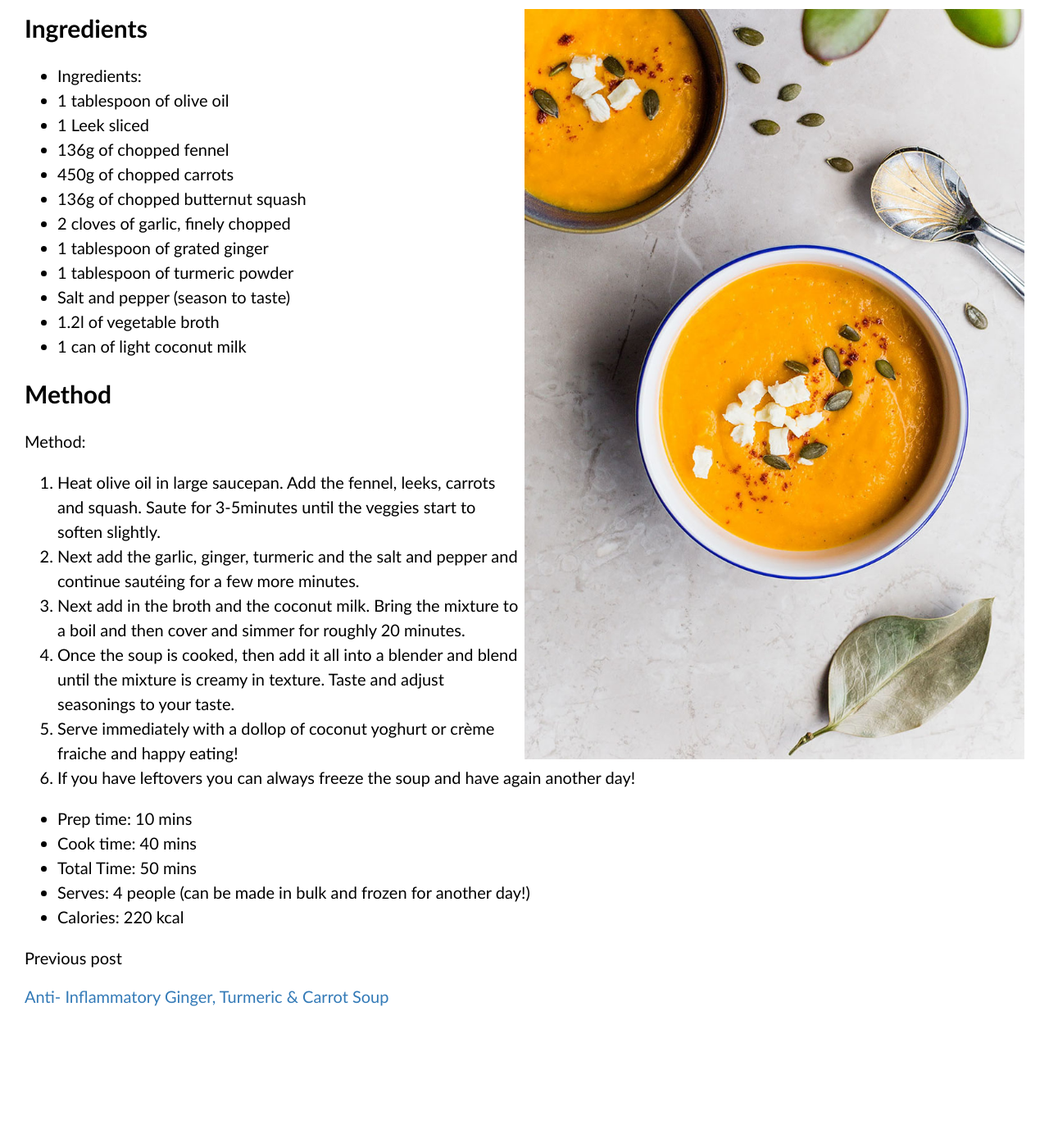
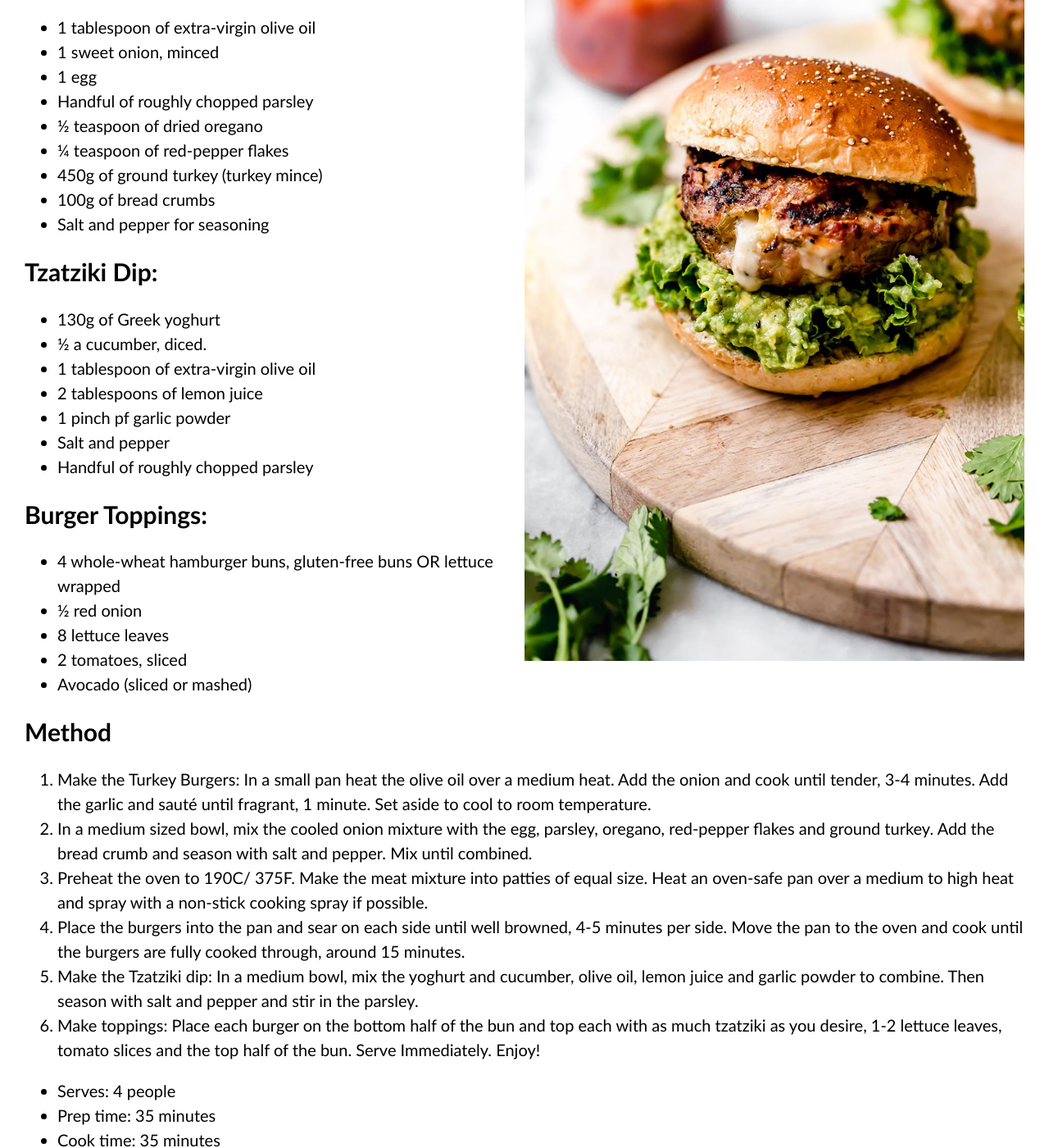
Before and after one commit to sunshinespeaks/sunshinespeaks.github.io, a Jekyll site: the page built from _recipes/recipe4.markdown, in a window 1280 px wide and 1400 px high, scrolled down 447 px. Shown: the whole window at 82% size. Built offline with Jekyll 4.4.1, drawn with Linux system fonts in a browser that asks for light colours; before the commit the page ends 1704 px from its top, so only the background shows below that; some of the changed text lies outside the part shown.

Commit message:
Recipe number 4

```diff
--- a/_recipes/recipe1.markdown
+++ b/_recipes/recipe1.markdown
@@ -27,7 +27,6 @@ Enjoy these delicious pancakes with a gluten free alternative! Swap out the bana
 
 ## Ingredients
 
-- Ingredients:
 - 100g Oats (This ingredient and stage 1 can be replaced by gluten free flour)
 - 80g ground almonds
 - 200ml of almond milk
--- a/_recipes/recipe3.markdown
+++ b/_recipes/recipe3.markdown
@@ -25,7 +25,6 @@ Key Ingredient health benefits:
 
 ## Ingredients
 
-- Ingredients:
 - 1 tablespoon of olive oil
 - 1 Leek sliced
 - 136g of chopped fennel
@@ -42,7 +41,6 @@ Key Ingredient health benefits:
 
 ## Method
 
-Method:
 1.	Heat olive oil in large saucepan. Add the fennel, leeks, carrots and squash. Saute for 3-5minutes until the veggies start to soften slightly.
 2.	Next add the garlic, ginger, turmeric and the salt and pepper and continue sautéing for a few more minutes.
 3.	Next add in the broth and the coconut milk. Bring the mixture to a boil and then cover and simmer for roughly 20 minutes.
--- a/_recipes/recipe4.markdown
+++ b/_recipes/recipe4.markdown
@@ -1,57 +1,70 @@
 ---
 layout: recipe
-title: Anti- Inflammatory Ginger, Turmeric & Carrot Soup
+title: Turkey Burgers & Tzatziki Dip
 date: 2019-10-19
 excerpt_separator: <!--more-->
 published: true
 order: 1
 tags:
-  - Ginger
-  - Turmeric
-  - Carrot
-  - Soup
+  - Burgers
+  - Recipe
+  - Food
+  - Meat
+  - Dip
+  - Tzatziki
 ---
 
-# Anti- Inflammatory Ginger and Turmeric Soup
+# Turkey Burgers & Tzatziki Dip
 
-This recipe is a perfectly delicious anti-inflammatory ginger and turmeric soup. It’s packed full of nutrients and flavour, as well as being easy on the gut!
-Key Ingredient health benefits:
--	Ginger has been used for centuries to help calm upset stomachs. Ginger helps to stimulate the creation of bile and therefore is the perfect ingredient for aiding digestion.
--	Turmeric – if you know you know. Turmeric is a well-known anti-inflammatory ingredient. Curcumin, within turmeric and alongside black pepper, helps to reduce inflammation within the gut and throughout your entire body! Turmeric is also used as an ingredient to help sooth muscles in our digestive systems in order for food to pass through more easily.
+-
+-	Turkey mince is a much cleaner, healthier and easier digestible alternative to beef, lamb or chicken burgers. It is an excellent source of high protein and is also a much less fatty meat than the above alternatives.
 
 <!--more-->
 
-[![Anti-Inflammatory Ginger, Turmeric & Carrot Soup](/_uploads/carrotsoupupdate.jpg)](/_uploads/carrotsoupupdate.jpg)
+[![Turkey Burgers with Mashed Avo & Tzatziki Dip](/_uploads/turkeyburgers.jpg)](/_uploads/turkeyburgers.jpg)
 
 ## Ingredients
 
-- Ingredients:
-- 1 tablespoon of olive oil
-- 1 Leek sliced
-- 136g of chopped fennel
-- 450g of chopped carrots
-- 136g of chopped butternut squash
-- 2 cloves of garlic, finely chopped
-- 1 tablespoon of grated ginger
-- 1 tablespoon of turmeric powder
-- Salt and pepper (season to taste)
-- 1.2l of vegetable broth
-- 1 can of light coconut milk
+## Turkey Burgers:
+- 1 tablespoon of extra-virgin olive oil
+- 1 sweet onion, minced
+- 1 egg
+- Handful of roughly chopped parsley
+- ½ teaspoon of dried oregano
+- ¼ teaspoon of red-pepper flakes
+- 450g of ground turkey (turkey mince)
+- 100g of bread crumbs
+- Salt and pepper for seasoning
+
+## Tzatziki Dip:
+- 130g of Greek yoghurt
+- ½ a cucumber, diced.
+- 1 tablespoon of extra-virgin olive oil
+- 2 tablespoons of lemon juice
+- 1 pinch pf garlic powder
+- Salt and pepper
+- Handful of roughly chopped parsley
+
+## Burger Toppings:
+- 4 whole-wheat hamburger buns, gluten-free buns OR lettuce wrapped
+- ½ red onion
+- 8 lettuce leaves
+- 2 tomatoes, sliced
+- Avocado (sliced or mashed)
 
 
 
 ## Method
 
-Method:
-1.	Heat olive oil in large saucepan. Add the fennel, leeks, carrots and squash. Saute for 3-5minutes until the veggies start to soften slightly.
-2.	Next add the garlic, ginger, turmeric and the salt and pepper and continue sautéing for a few more minutes.
-3.	Next add in the broth and the coconut milk. Bring the mixture to a boil and then cover and simmer for roughly 20 minutes.
-4.	Once the soup is cooked, then add it all into a blender and blend until the mixture is creamy in texture. Taste and adjust seasonings to your taste.
-5.	Serve immediately with a dollop of coconut yoghurt or crème fraiche and happy eating!
-6.	If you have leftovers you can always freeze the soup and have again another day!
+1.	Make the Turkey Burgers: In a small pan heat the olive oil over a medium heat. Add the onion and cook until tender, 3-4 minutes. Add the garlic and sauté until fragrant, 1 minute. Set aside to cool to room temperature.
+2.	In a medium sized bowl, mix the cooled onion mixture with the egg, parsley, oregano, red-pepper flakes and ground turkey. Add the bread crumb and season with salt and pepper. Mix until combined.
+3.	Preheat the oven to 190C/ 375F. Make the meat mixture into patties of equal size. Heat an oven-safe pan over a medium to high heat and spray with a non-stick cooking spray if possible.
+4.	Place the burgers into the pan and sear on each side until well browned, 4-5 minutes per side. Move the pan to the oven and cook until the burgers are fully cooked through, around 15 minutes.
+5.	Make the Tzatziki dip: In a medium bowl, mix the yoghurt and cucumber, olive oil, lemon juice and garlic powder to combine. Then season with salt and pepper and stir in the parsley.
+6.	Make toppings: Place each burger on the bottom half of the bun and top each with as much tzatziki as you desire, 1-2 lettuce leaves, tomato slices and the top half of the bun. Serve Immediately. Enjoy!
 
-- Prep time: 10 mins
-- Cook time: 40 mins
-- Total Time: 50 mins
-- Serves: 4 people (can be made in bulk and frozen for another day!)
-- Calories: 220 kcal
+- Serves: 4 people
+- Prep time: 35 minutes
+- Cook time: 35 minutes
+- Overall time: 1 Hour 10 minutes
+- Calories: 350 kcal per burger
```
Also changed, not shown: _uploads/HC-picture-2.jpg (deleted), _uploads/bananapancakes-unsplashnew.jpg (deleted), _uploads/hygge.jpg (deleted), _uploads/moussaka.jpg (deleted), _uploads/turkeyburgers.jpg (added), 1 other file.
